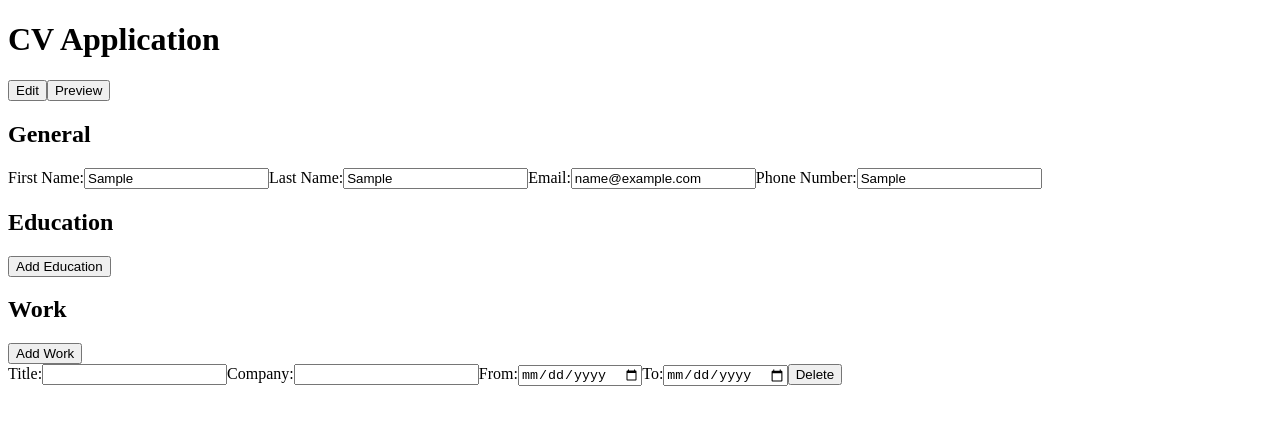
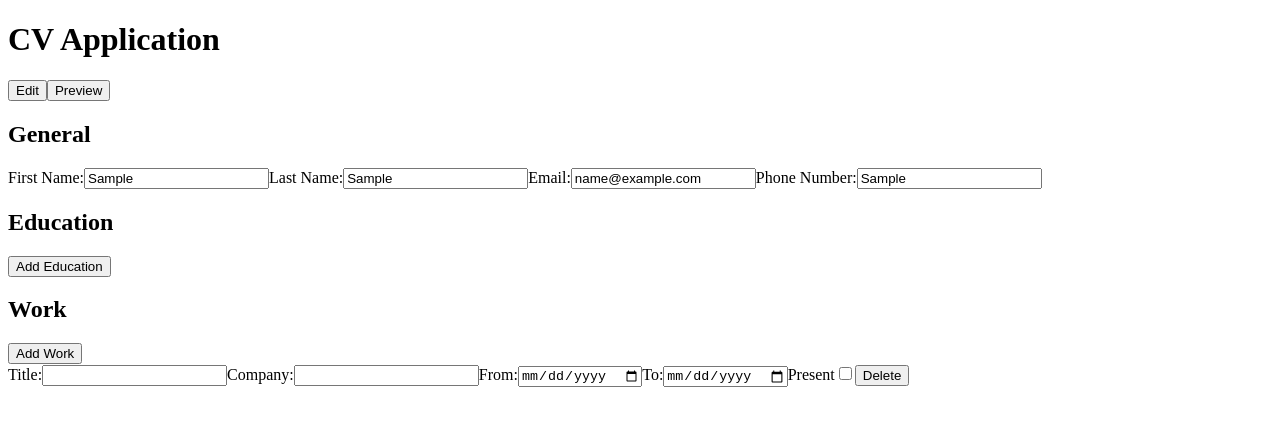
Before and after one commit to 01zulfi/cv-application, a React (Create React App) app: page / in a window 1280 px wide. Both pictures are taken after typing "Sample", "Sample", "name@example.com", "Sample" into the empty fields and a click on the button "Add Work". Shown: the top 426 px of the page. Built offline with nearby package versions, Linux system fonts and the light colour scheme.

Commit message:
Add isPresentHandler in WorkInfoForm component

```diff
--- a/src/components/WorkInfoForm.js
+++ b/src/components/WorkInfoForm.js
@@ -14,6 +14,7 @@ class WorkInfoForm extends Component {
     this.removeForm = this.removeForm.bind(this);
     this.incrementQuantity = this.incrementQuantity.bind(this);
     this.inputHandler = this.inputHandler.bind(this);
+    this.isPresentHandler = this.isPresentHandler.bind(this);
   }
 
   removeForm(event) {
@@ -84,6 +85,45 @@ class WorkInfoForm extends Component {
     });
   }
 
+  isPresentHandler(event) {
+    if (event.target.id !== "is-present") return;
+
+    const { checked } = event.target;
+    const form = event.target.closest("form");
+    const id = Number(form.getAttribute("data-id"));
+    const { data } = this.state;
+    let newData = [];
+    const { dataHandler } = this.props;
+    const endDateInput = form.querySelector("#work-end-date");
+
+    if (!checked) {
+      endDateInput.removeAttribute("disabled");
+
+      newData = data.map((el) => {
+        const newObj = { ...el };
+        if (newObj.id === id) {
+          newObj.workEndDate = endDateInput.value || "";
+        }
+        return newObj;
+      });
+    } else {
+      endDateInput.setAttribute("disabled", "true");
+
+      newData = data.map((el) => {
+        const newObj = { ...el };
+        if (newObj.id === id) {
+          newObj.workEndDate = "Present";
+        }
+        return newObj;
+      });
+    }
+
+    dataHandler("work", newData);
+    this.setState({
+      data: newData,
+    });
+  }
+
   render() {
     const { data } = this.state;
 
@@ -97,6 +137,8 @@ class WorkInfoForm extends Component {
         <input type="date" id="work-start-date" onChange={this.inputHandler} />
         To:
         <input type="date" id="work-end-date" onChange={this.inputHandler} />
+        Present
+        <input type="checkbox" id="is-present" onChange={this.isPresentHandler} />
         <button type="button" onClick={this.removeForm}>Delete</button>
       </form>
     );
```
